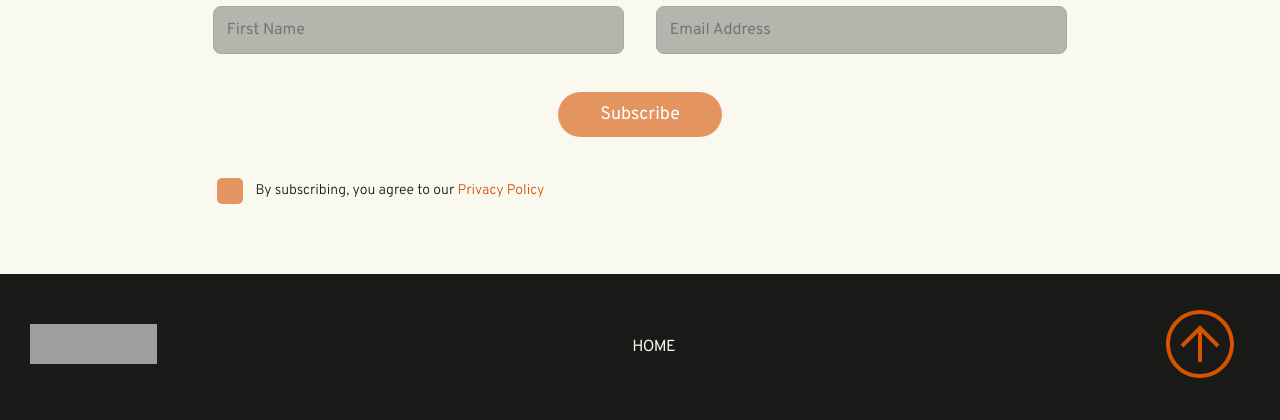
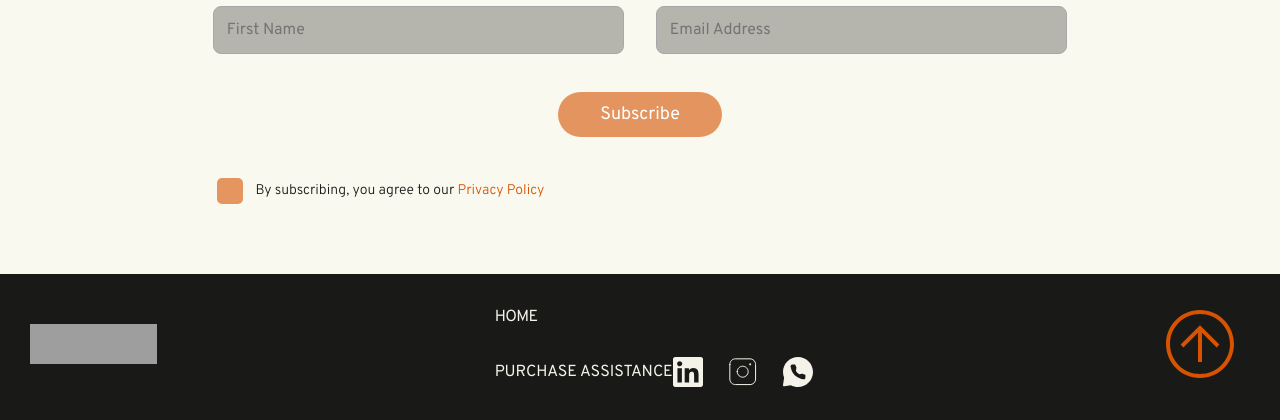
Before and after one commit to darina1970/Quests, a PHP site: page /blog.html in a window 1280 px wide. Shown: the part 2833-3253 px from the top of the page. Run offline with PHP 8.4, Linux system fonts and the light colour scheme; grey boxes are pictures that could not be loaded.

Commit message:
feat: add socials

```diff
--- a/blog.html
+++ b/blog.html
@@ -46,7 +46,8 @@
 
             <div class="hero__content">
                 <h1 class="hero__title">Mystery Blog — Secrets Waiting at Home</h1>
-                <p class="hero__subtitle">Discover tips, stories and magical ideas to turn your evenings into adventures.</p>
+                <p class="hero__subtitle">Discover tips, stories and magical ideas to turn your evenings into
+                    adventures.</p>
                 <a href="#blogArticles" class="btn btn-hero">Read our news</a>
             </div>
         </section>
@@ -163,7 +164,8 @@
                             </div>
                             <div class="checkbox">
                                 <input type="checkbox" id="agree" required>
-                                <label for="agree">By subscribing, you agree to our <a href="/privacy-policy.html" target="_blank">Privacy Policy</a></label>
+                                <label for="agree">By subscribing, you agree to our <a href="/privacy-policy.html"
+                                        target="_blank">Privacy Policy</a></label>
                             </div>
                         </div>
                     </form>
@@ -176,11 +178,27 @@
             <div class="logo">
                 <a href="index.html"><img src="./assets/logo.svg" alt="logo" /></a>
             </div>
-            <nav class="footer__nav">
-                <ul class="footer__nav-list">
-                    <li class="nav-list__item"><a href="index.html">Home</a></li>
-                </ul>
-            </nav>
+            <div class="footer__info">
+                <nav class="footer__nav">
+                    <ul class="footer__nav-list">
+                        <li class="nav-list__item"><a href="index.html">Home</a></li>
+                    </ul>
+                </nav>
+                <div class="footer__socials">
+                    <p class="footer__socials-text">PURCHASE ASSISTANCE</p>
+                    <div class="footer__socials-wrapper">
+                        <a href="#" class="footer__socials-icon">
+                            <img src="./assets/icons/linkedin.svg" alt="linkedin">
+                        </a>
+                        <a href="#" class="footer__socials-icon">
+                            <img src="./assets/icons/instagram.svg" alt="instagram">
+                        </a>
+                        <a href="#" class="footer__socials-icon">
+                            <img src="./assets/icons/whatsapp.svg" alt="whatsapp">
+                        </a>
+                    </div>
+                </div>
+            </div>
             <div class="footer__arrow">
                 <a href="#header"><img src="./assets/icons/scroll-up.svg" alt="scroll up" /></a>
             </div>
--- a/styles/style.css
+++ b/styles/style.css
@@ -1189,6 +1189,35 @@ nav li:hover {
     gap: 35px;
 }
 
+.footer__info {
+    display: flex;
+    flex-direction: column;
+    gap: 30px;
+}
+
+.footer__socials {
+    display: flex;
+    justify-content: space-between;
+    align-items: center;
+}
+
+.footer__socials-wrapper {
+    display: flex;
+    gap: 25px;
+}
+
+.footer__socials-icon {
+    width: 100%;
+    max-height: 30px;
+    aspect-ratio: 1/1;
+}
+
+.footer__socials-icon img {
+    width: 100%;
+    height: 100%;
+    object-fit: contain;
+}
+
 .footer__arrow {
     transition: all 0.3s ease;
     cursor: pointer;
@@ -1470,7 +1499,7 @@ nav li:hover {
     object-fit: cover;
     margin: 5px;
     border-radius: 4px;
-    box-shadow: 0 0 5px rgba(0,0,0,0.2);
+    box-shadow: 0 0 5px rgba(0, 0, 0, 0.2);
 }
 
 .review {
@@ -1536,6 +1565,7 @@ nav li:hover {
     /* opacity: 0.8;
     transition: opacity 0.2s; */
 }
+
 /*
 .photo-item button:hover {
     opacity: 1;
@@ -2109,7 +2139,9 @@ body.page-404 .spark {
         justify-content: center;
     }
 
-    .footer__nav {
+    /* Footer */
+    .footer__nav,
+    .footer__socials-text {
         display: none;
     }
 
@@ -2191,6 +2223,7 @@ body.page-404 .spark {
     .slider-arrows img {
         width: 80%;
     }
+
     .review-text {
         height: 100px;
     }
@@ -2229,6 +2262,16 @@ body.page-404 .spark {
         width: 15px;
         height: 15px;
     }
+
+    /* Footer */
+    .footer__socials-wrapper {
+        gap: 10px;
+    }
+
+    .footer__socials-icon {
+        max-height: 20px;
+    }
+
 }
 
 /* @media (max-width: 420px) {
```
Also changed, not shown: article.html (+21 -5 lines), index.html (+25 -9 lines), assets/icons/instagram.svg (added), assets/icons/linkedin.svg (added), assets/icons/whatsapp.svg (added).
